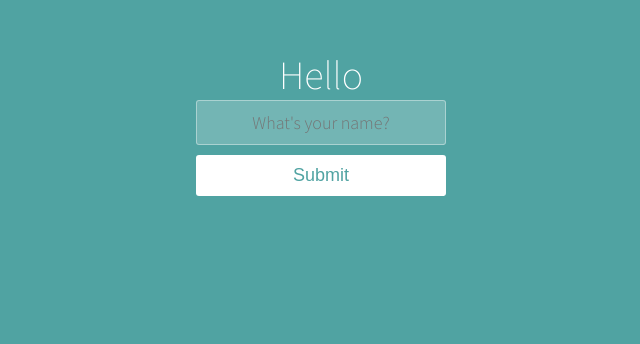
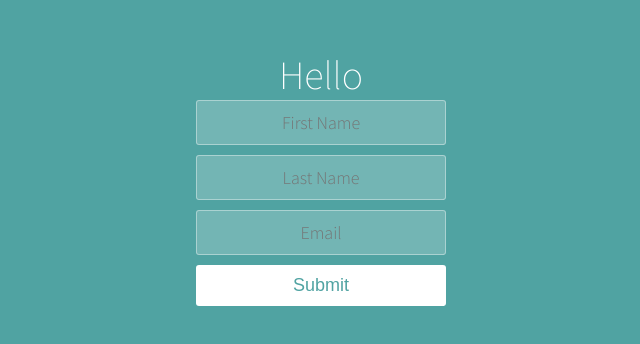
Before and after one commit to MauroACSReis/React-Form-useState-Practice, a React (Create React App) app: page / in a window 1280 px wide. Shown: the part 158-502 px from the top of the page, without its empty margins (319-959 px from the left). Built offline with nearby package versions, Linux system fonts and the light colour scheme.

Commit message:
Add complex state, previous values and inputs.

```diff
--- a/package.json
+++ b/package.json
@@ -1,5 +1,5 @@
 {
-  "name": "event-handling-in-react-completed",
+  "name": "changing-complex-state-practice-completed",
   "version": "1.0.0",
   "description": "",
   "keywords": [],
--- a/src/components/App.jsx
+++ b/src/components/App.jsx
@@ -1,48 +1,64 @@
 import React, { useState } from "react";
 
 function App() {
-  const [name, setName] = useState("");
-  const [headingText, setHeadingText] = useState("");
-  const [isMousedOver, setMouseOver] = useState(false);
+  const [contact, setContact] = useState({
+    fName: "",
+    lName: "",
+    email: ""
+  });
 
   function handleChange(event) {
-    console.log(event.target.value);
-    setName(event.target.value);
-  }
+    const { name, value } = event.target;
 
-  function handleClick(event) {
-    setHeadingText(name);
-
-    event.preventDefault();
-  }
-
-  function handleMouseOver() {
-    setMouseOver(true);
-  }
-
-  function handleMouseOut() {
-    setMouseOver(false);
+    setContact(prevValue => {
+      if (name === "fName") {
+        return {
+          fName: value,
+          lName: prevValue.lName,
+          email: prevValue.email
+        };
+      } else if (name === "lName") {
+        return {
+          fName: prevValue.fName,
+          lName: value,
+          email: prevValue.email
+        };
+      } else if (name === "email") {
+        return {
+          fName: prevValue.fName,
+          lName: prevValue.lName,
+          email: value
+        };
+      }
+    });
   }
 
   return (
     <div className="container">
-      <h1>Hello {headingText}</h1>
-      <form onSubmit={handleClick}>
+      <h1>
+        Hello {contact.fName} {contact.lName}
+      </h1>
+      <p>{contact.email}</p>
+      <form>
         <input
-          type="text"
-          placeholder="What's your name?"
           onChange={handleChange}
-          value={name}
+          value={contact.fName}
+          name="fName"
+          placeholder="First Name"
         />
-        <button
-          type="submit"
-          style={{ backgroundColor: isMousedOver ? "black" : "white" }}
-          S
-          onMouseOver={handleMouseOver}
-          onMouseOut={handleMouseOut}
-        >
-          Submit
-        </button>
+        <input
+          onChange={handleChange}
+          value={contact.lName}
+          name="lName"
+          placeholder="Last Name"
+        />
+        <input
+          onChange={handleChange}
+          value={contact.email}
+          name="email"
+          placeholder="Email"
+        />
+        <button>Submit</button>
       </form>
     </div>
   );
--- a/src/index.js
+++ b/src/index.js
@@ -3,3 +3,7 @@ import ReactDOM from "react-dom";
 import App from "./components/App";
 
 ReactDOM.render(<App />, document.getElementById("root"));
+
+//CHALLENGE: Make the code in App.jsx work.
+//The final app should have a single contact
+//with fName, lName and email.
```
